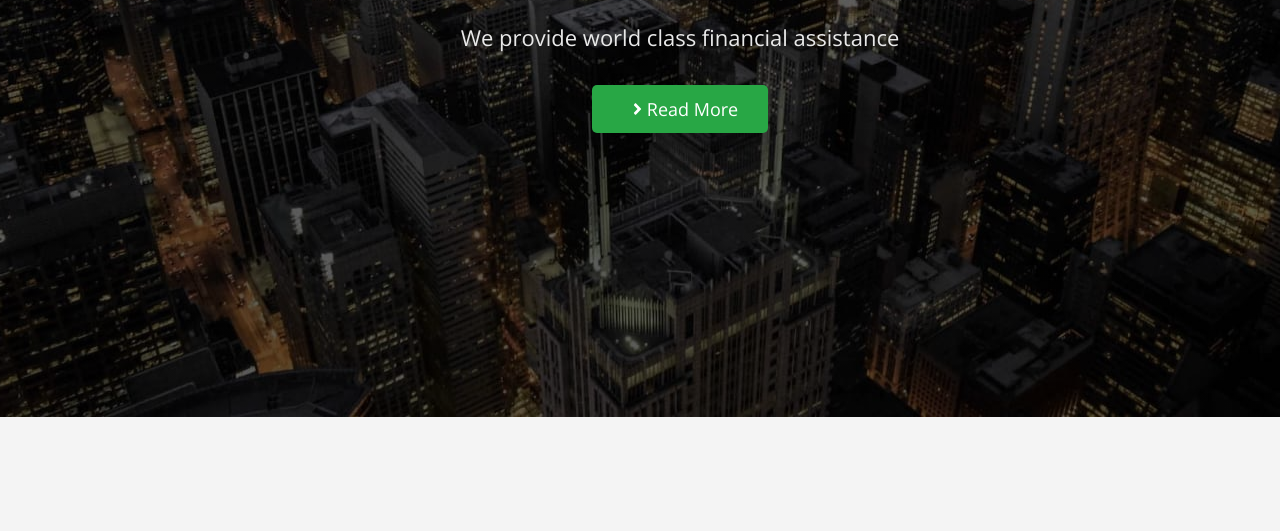
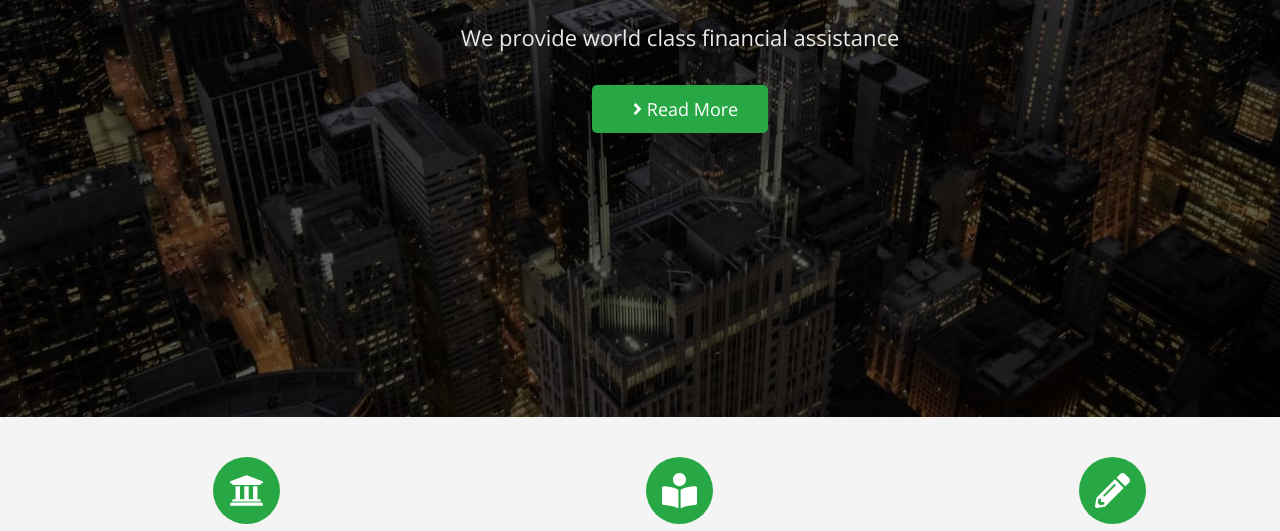
Before and after one commit to KalchIgor/Pr-13-14, a plain HTML site: page index.html in a window 1280 px wide. Shown: the part 421-952 px from the top of the page. Drawn offline with nearby package versions, Linux system fonts and the light colour scheme.

Commit message:
add icon about

```diff
--- a/css/style.css
+++ b/css/style.css
@@ -171,7 +171,7 @@
 
 /* about */
 .about {
-  padding: 122px 0 19px 0;
+  padding: 40px 0 19px 0;
   background-color: #f4f4f4;
 }
 
@@ -187,6 +187,18 @@
 
 .about-item {
   width: calc((100% - 142px) / 3);
+}
+
+.about-icon-wrapper{
+background-color: var(--accent-color);
+border-radius: 50%;
+width: 67px;
+height: 67px;
+display: flex;
+align-items: center;
+justify-content: center;
+margin: 0 auto 15px;
+
 }
 
 .about-title {
--- a/index.html
+++ b/index.html
@@ -77,6 +77,11 @@
           <h2 class="visually-hidden">About</h2>
           <ul class="about-list list">
             <li class="about-item">
+              <div class="about-icon-wrapper">
+                <svg class="about-icon" width="35" height="35">
+                  <use href="./images/icons/sprite.svg#icon-university"></use>
+                </svg>
+              </div>
               <h3 class="about-title">Investmant Banking</h3>
               <p class="about-text">
                 Lorem ipsum, dolor sit amet consectetur adipisicing elit. Consequatur,
@@ -84,6 +89,11 @@
               </p>
             </li>
             <li class="about-item">
+              <div class="about-icon-wrapper">
+                <svg class="about-icon" width="35" height="35">
+                  <use href="./images/icons/sprite.svg#icon-book"></use>
+                </svg>
+              </div>
               <h3 class="about-title">Portfolio Manager</h3>
               <p class="about-text">
                 Lorem ipsum, dolor sit amet consectetur adipisicing elit. Consequatur,
@@ -91,6 +101,11 @@
               </p>
             </li>
             <li class="about-item">
+              <div class="about-icon-wrapper">
+                <svg class="about-icon" width="35" height="35">
+                  <use href="./images/icons/sprite.svg#icon-pencil"></use>
+                </svg>
+              </div>
               <h3 class="about-title">Tax & Custudio</h3>
               <p class="about-text">
                 Lorem ipsum, dolor sit amet consectetur adipisicing elit. Consequatur,
```
